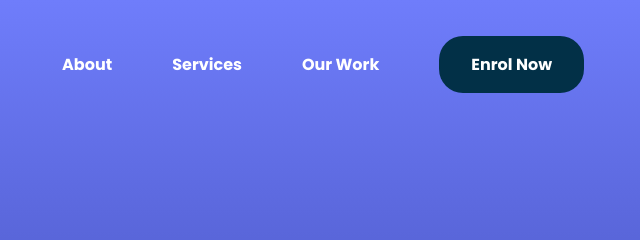
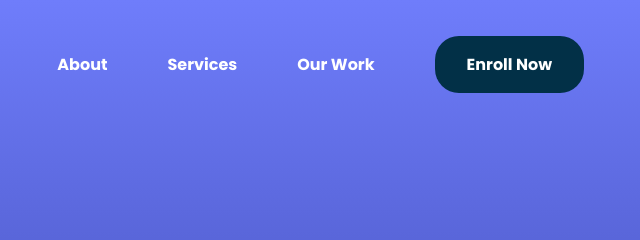
Before and after one commit to tharunj30/Gaming-school, a plain HTML site: page index.html in a window 1280 px wide. Shown: the top 240 px of the page, 623-1263 px from the left. Drawn offline with Linux system fonts and the light colour scheme.

Commit message:
final change

```diff
--- a/index.html
+++ b/index.html
@@ -33,7 +33,7 @@
             </li>
 
             <li>
-              <a href="#" class="btn dark">Enrol Now</a>
+              <a href="#" class="btn dark">Enroll Now</a>
             </li>
           </ul>
         </nav>
```
